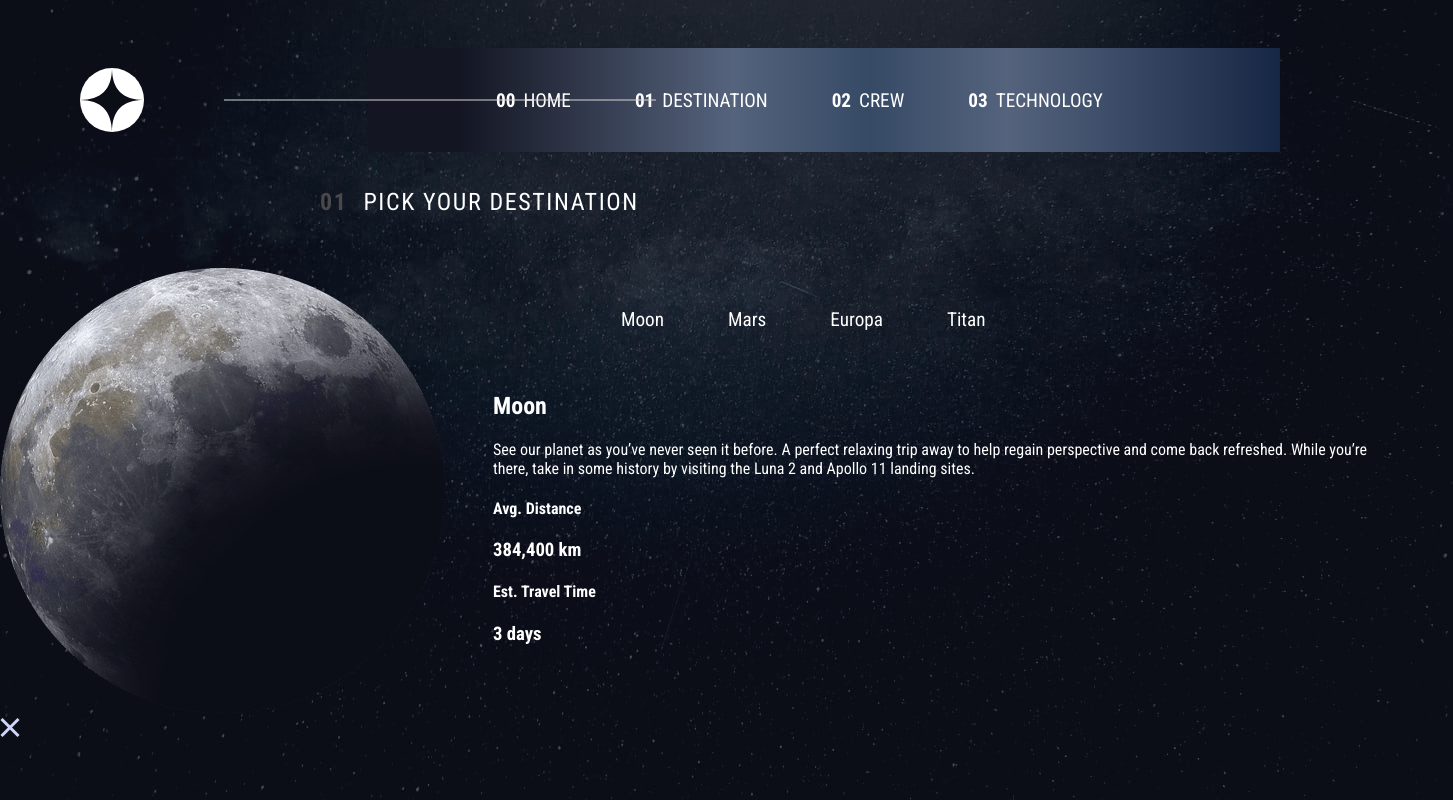
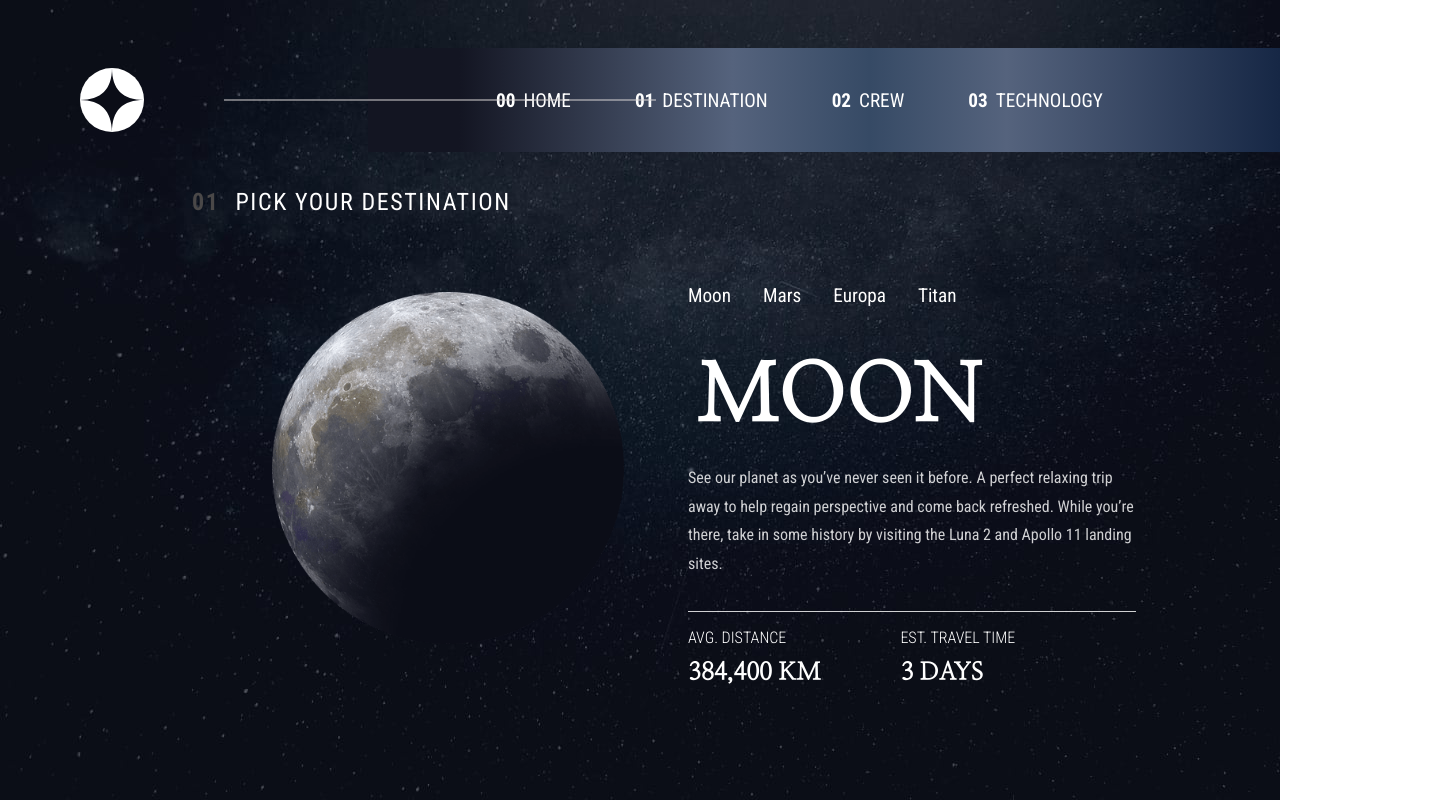
Before and after one commit to Mercury225/space-tourism, a plain HTML site: page 1_destination.html in a window 1280 px wide. Shown: the whole page, 1453 px wide, since content can reach past the window. Drawn offline with Linux system fonts and the light colour scheme.

Commit message:
desktop css finished

```diff
--- a/1_destination.html
+++ b/1_destination.html
@@ -50,7 +50,7 @@
       </ul>
     </nav>
     <main>
-      <div class="section-title">
+      <div class="section-title--destination">
         <h2>01</h2>
         <h2>Pick your destination</h2>
       </div>
@@ -82,12 +82,6 @@
           </div>
         </div>
       </div>
-      <svg xmlns="http://www.w3.org/2000/svg" width="20" height="21">
-        <g fill="#D0D6F9" fill-rule="evenodd">
-          <path d="M2.575.954l16.97 16.97-2.12 2.122L.455 3.076z" />
-          <path d="M.454 17.925L17.424.955l2.122 2.12-16.97 16.97z" />
-        </g>
-      </svg>
     </main>
     <script type="module" src="./destination_page.js"></script>
   </body>
--- a/crew_page.css
+++ b/crew_page.css
@@ -1,5 +1,6 @@
 body {
   background: url(./crew/assets/background-crew-desktop.jpg);
+  background-size: cover;
 }
 
 main {
@@ -26,6 +27,7 @@ main {
 
 .destination--main {
   display: flex;
+  margin-bottom: 1rem;
 }
 .navigation--crew {
   display: flex;
@@ -37,3 +39,36 @@ main {
   border-radius: 50%;
   margin-right: 1.3rem;
 }
+.main__information {
+  width: 34rem;
+
+  margin-left: 20rem;
+  margin-top: 1rem;
+}
+
+/*<h3 id="crew--role"></h3>
+<h2 id="crew--name"></h2>
+<p id="crew--description"></p>*/
+#crew--role,
+#crew--name {
+  font-family: "Nanum Myeongjo", serif;
+  color: rgba(255, 255, 255, 0.692);
+  font-size: 1.6rem;
+  text-transform: uppercase;
+}
+#crew--name {
+  font-size: 2.4rem;
+  color: white;
+  width: 30rem;
+}
+#crew--description {
+  width: 24rem;
+  line-height: 1.8rem;
+  color: rgba(255, 255, 255, 0.692);
+  margin-bottom: 2rem;
+}
+
+#crew {
+  width: 29em;
+  height: 29rem;
+}
--- a/destination_page.css
+++ b/destination_page.css
@@ -6,18 +6,18 @@ main {
   font-family: "Roboto Condensed", sans-serif;
   font-weight: 400;
 }
-.section-title {
+.section-title--destination {
   display: flex;
   flex-direction: row;
-  padding-left: 20rem;
+  padding-left: 12rem;
   letter-spacing: 0.1rem;
   margin-bottom: 2rem;
 }
-.section-title h2:first-child {
+.section-title--destination h2:first-child {
   color: rgb(74, 72, 72);
   font-weight: 700;
 }
-.section-title h2 {
+.section-title--destination h2 {
   font-weight: 400;
   padding-right: 1rem;
   text-transform: uppercase;
@@ -25,14 +25,68 @@ main {
 
 .destination--main {
   display: flex;
+  justify-content: space-around;
 }
 
 .main__information {
-  padding: 0 3rem;
+  width: 28rem;
+  margin-right: 7rem;
+  transform: translateY(-2rem);
 }
 
 .navigation--planets {
   margin: 0;
   background: transparent;
+  padding: 0;
+}
+.navigation--planets li {
+  padding-bottom: 0.5rem;
+  margin-left: 0;
 }
 /*main page */
+#planet {
+  margin-left: 15rem;
+  margin-top: 1.5rem;
+  width: 22rem;
+  height: 22rem;
+}
+#planet--title {
+  font-family: "Nanum Myeongjo", serif;
+  font-size: 5rem;
+  text-transform: uppercase;
+
+  margin: 0.5rem 0 0.5rem 0.5rem;
+}
+#planet--description {
+  line-height: 1.8rem;
+  color: rgba(255, 255, 255, 0.808);
+  padding-bottom: 2rem;
+  border-bottom: 0.01rem solid rgba(255, 255, 255, 0.808);
+}
+.description__figures {
+  display: flex;
+  justify-content: flex-start;
+}
+.planet--distance,
+.planet--travel-time {
+  display: flex;
+  flex-direction: column;
+  align-items: flex-start;
+}
+.planet--distance {
+  margin-right: 5rem;
+}
+
+.planet--distance h4,
+.planet--travel-time h4 {
+  font-weight: 300;
+  text-transform: uppercase;
+  margin: 0 0 0.7rem 0;
+}
+.planet--distance h3,
+.planet--travel-time h3 {
+  font-family: "Nanum Myeongjo", serif;
+  text-transform: uppercase;
+  font-size: 1.5rem;
+  margin: 0 0 0.7rem 0;
+}
```
Also changed, not shown: destination_page.js (+1 -6 lines).
